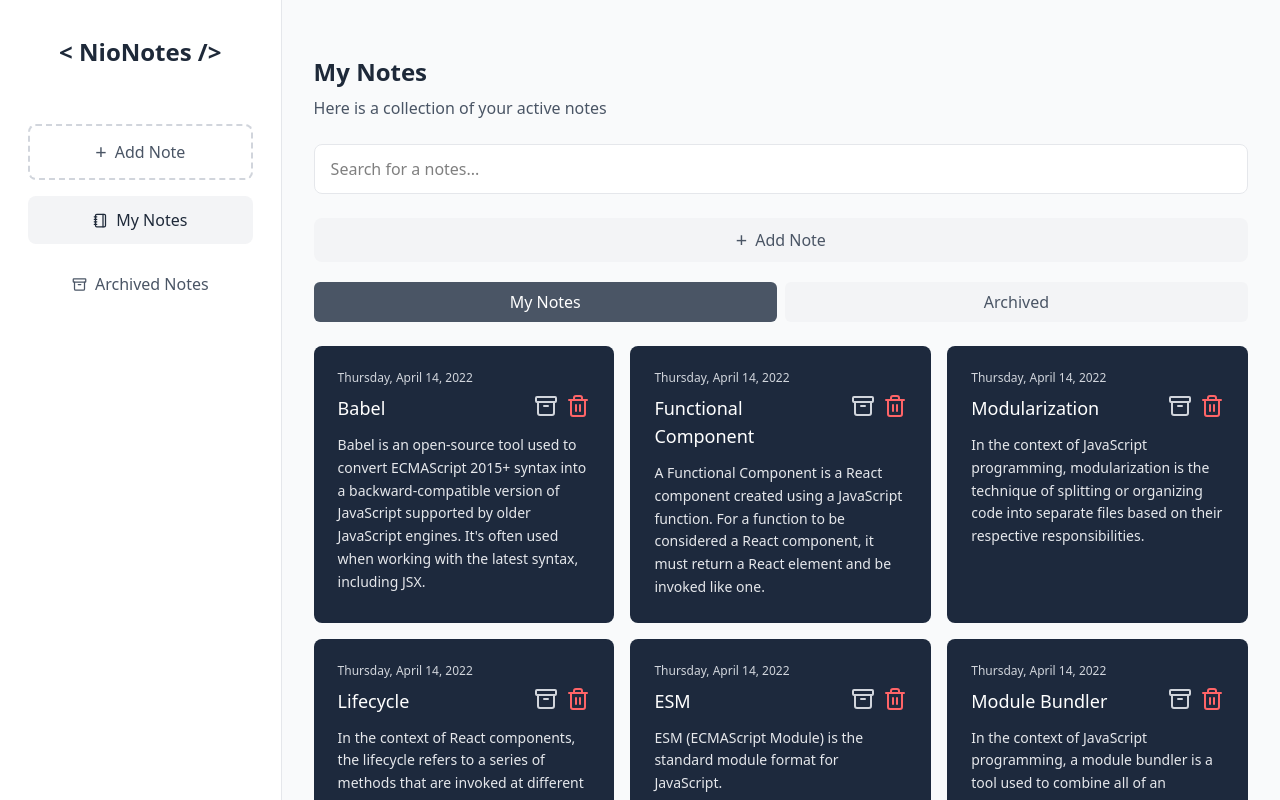
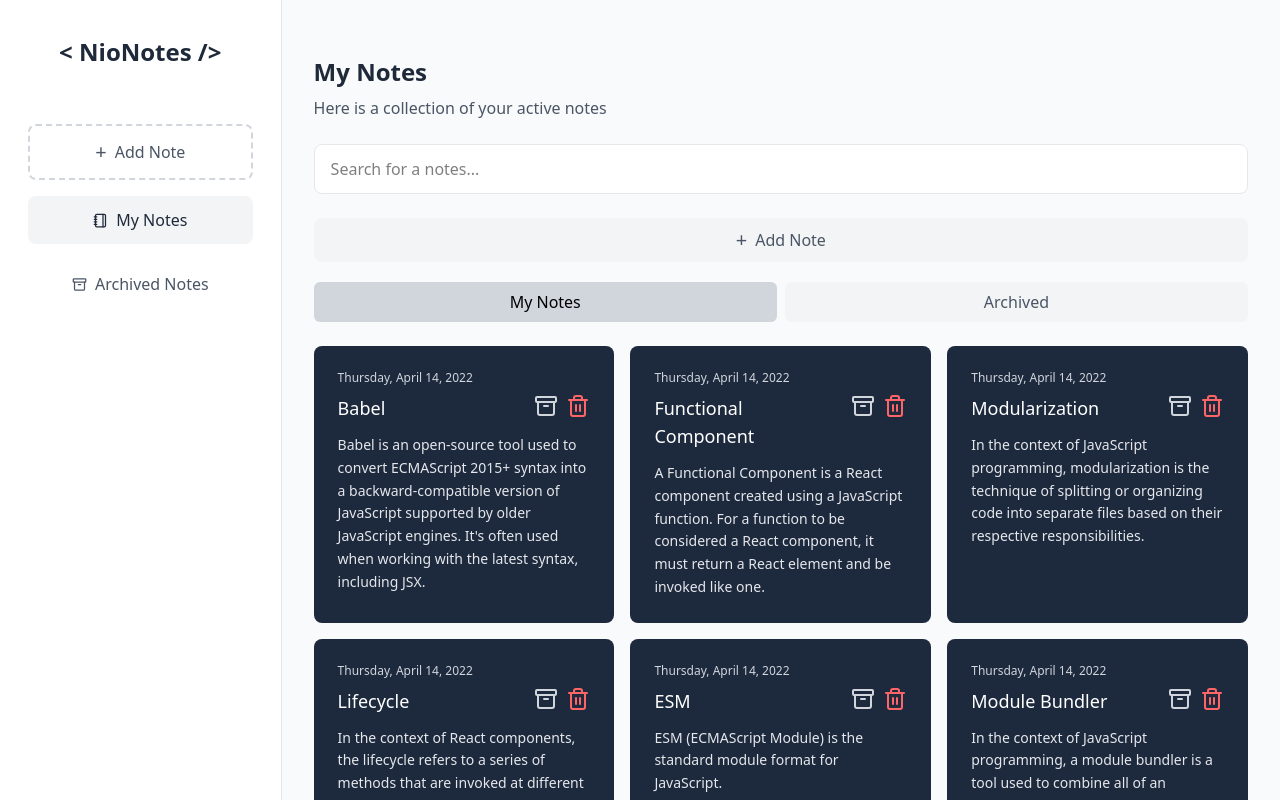
Before and after one commit to niokagi/react-notes-app, a React (Vite) app: page / in a window 1280 px wide. Shown: the top 800 px of the page. Built offline with nearby package versions, Linux system fonts and the light colour scheme.

Commit message:
Adjust button menu active colour

```diff
--- a/src/layouts/MobileMenu.jsx
+++ b/src/layouts/MobileMenu.jsx
@@ -17,7 +17,7 @@ export default function MobileMenu({
           onClick={() => onShowArchived(false)}
           className={`flex-1 py-2 px-4 rounded-md transition-colors ${
             !showArchived
-              ? "bg-gray-600 text-white"
+              ? "bg-gray-300 text-black"
               : "bg-gray-100 text-gray-600"
           }`}
         >
@@ -27,7 +27,7 @@ export default function MobileMenu({
           onClick={() => onShowArchived(true)}
           className={`flex-1 py-2 px-4 rounded-md transition-colors ${
             showArchived
-              ? "bg-gray-600 text-white"
+              ? "bg-gray-300 text-black"
               : "bg-gray-100 text-gray-600"
           }`}
         >
```
